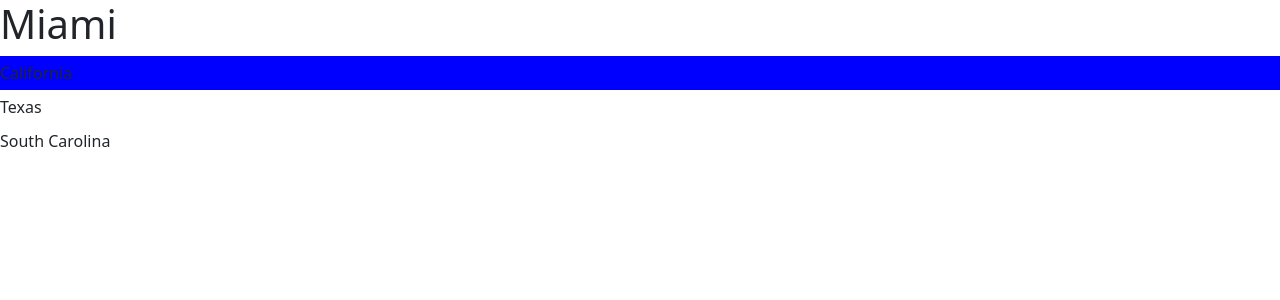
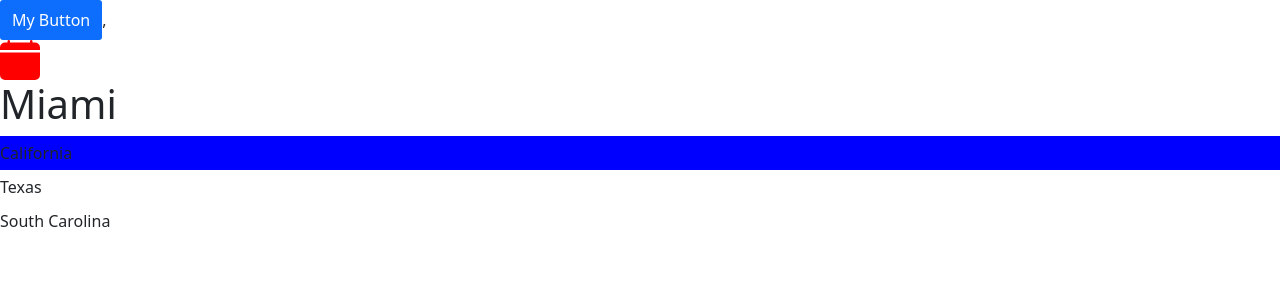
Before and after one commit to noorhshalabi/react-learning, a React (Vite) app: page / in a window 1280 px wide. Shown: the top 300 px of the page. Built offline with nearby package versions, Linux system fonts and the light colour scheme.

Commit message:
Styling button practice using CSS modules

```diff
--- a/package.json
+++ b/package.json
@@ -14,6 +14,7 @@
     "bootstrap": "^5.3.3",
     "react": "^18.2.0",
     "react-dom": "^18.2.0",
+    "react-icons": "^5.0.1",
     "styled-components": "^6.1.8"
   },
   "devDependencies": {
--- a/src/App.tsx
+++ b/src/App.tsx
@@ -1,5 +1,7 @@
-import Button from "./components/Button";
+import Button from "./components/Button/Button";
 import Alert from "./components/Alert";
+import { BsFillCalendarFill } from "react-icons/bs";
+
 import ListGroup from "./components/ListGroup";
 
 import { useState } from "react";
@@ -7,6 +9,12 @@
 function App() {
   const [alertVisible, setAlertVisability] = useState(false);
   return [
+    <div>
+      <Button onClick={() => {}}>My Button</Button>,
+    </div>,
+    <div>
+      <BsFillCalendarFill color="red" size="40"></BsFillCalendarFill>
+    </div>,
     <div>
       {}
       <ListGroup
--- /dev/null
+++ b/src/components/Button/Button.module.css
@@ -0,0 +1,10 @@
+.btn{
+  padding: 8px 12px;
+  border-radius: 3px;
+  border: 0;
+}
+
+.btn-primary {
+  background-color: #0d6efd;
+  color: white;
+}
--- a/src/components/Button.tsx
+++ b/src/components/Button/Button.tsx
@@ -1,4 +1,5 @@
 import React from "react";
+import styles from "./Button.module.css";
 
 interface Prop {
   children: string;
@@ -7,7 +8,10 @@
 }
 const Button = ({ children, onClick, color = "primary" }: Prop) => {
   return (
-    <button className={"btn btn-" + color} onClick={onClick}>
+    <button
+      className={[styles.btn, styles["btn-" + color]].join(" ")}
+      onClick={onClick}
+    >
       {children}
     </button>
   );
--- /dev/null
+++ b/src/components/Button/index.ts
@@ -0,0 +1,2 @@
+import Button from "./Button";
+export default Button;
--- a/src/components/ListGroup/index.ts
+++ b/src/components/ListGroup/index.ts
@@ -1,3 +1,2 @@
 import ListGroup from "./ListGroup";
-
 export default ListGroup;
```
Also changed, not shown: 1 other file (tests, documents, lock files or other folders).
